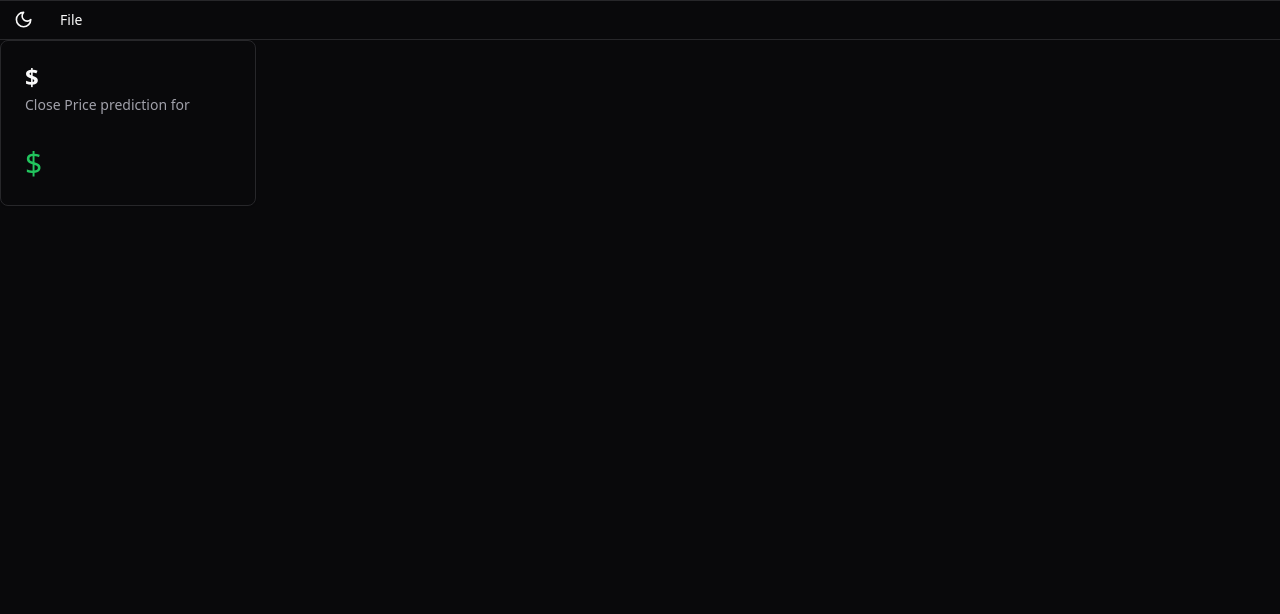
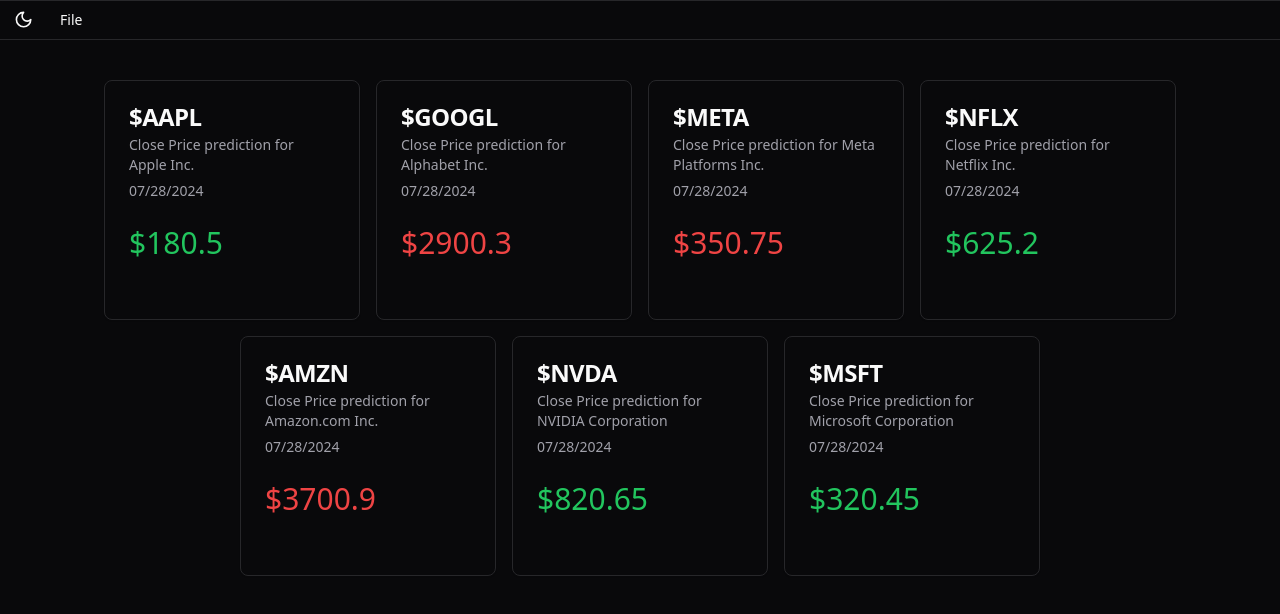
Before and after one commit to jbrijs/faang-finance-frontend, a React (Vite) app: page / in a window 1280 px wide. Shown: the top 614 px of the page. Built offline with nearby package versions, Linux system fonts and the light colour scheme.

Commit message:
todays predictions scaffold

```diff
--- a/src/components/home-page.tsx
+++ b/src/components/home-page.tsx
@@ -1,16 +1,22 @@
 import React from "react";
 import PredictionCard from "./prediction-card";
-
-
-
+import { testData } from "../utils";
 
 export function HomePage() {
   return (
     <>
-        <PredictionCard
-        />
+      <div className="flex flex-row flex-wrap items-center justify-center gap-4 pt-10">
+        {testData.map((data, index) => (
+          <PredictionCard
+            key={index}
+            ticker={data.ticker}
+            companyName={data.companyName}
+            prediction={data.prediction}
+            previous_close={data.previous_close}
+          />
+        ))}
+      </div>
     </>
   );
 }
-
 export default HomePage;
--- a/src/components/prediction-card.tsx
+++ b/src/components/prediction-card.tsx
@@ -4,26 +4,29 @@
 export interface PredictionCardProps {
     ticker: string;
     companyName: string;
-    date: string;
-    prediction: string;
+    prediction: number;
+    previous_close: number;
 }
 
 const PredictionCard: FC<PredictionCardProps> = (props) => {
-    const {ticker, companyName, date, prediction} = props
+    const {ticker, companyName, prediction, previous_close} = props
   return (
     <>
-    <Card className="w-1/5">
+    <Card className="w-1/5 h-60">
         <CardHeader>
           <CardTitle>${ticker}</CardTitle>
           <CardDescription>
             Close Price prediction for {companyName}
           </CardDescription>
           <CardDescription>
-            {date}
+            07/28/2024
           </CardDescription>
         </CardHeader>
         <CardContent>
-            <p className="text-3xl text-green-500">${prediction}</p>
+            <div>
+                <p className={prediction > previous_close ? "text-3xl text-green-500" : "text-3xl text-red-500"}>${prediction}</p>
+                <span></span>
+            </div>
         </CardContent>
       </Card>
     </>
--- a/utils.ts
+++ b/src/utils.ts
@@ -1,11 +1,7 @@
-export interface PredictionCardProps {
-    ticker: string;
-    companyName: string;
-    prediction: number;
-    previous_close: number;
-}
+import { PredictionCardProps } from "./components/prediction-card";
 
-const testData: PredictionCardProps[] = [
+
+export const testData: PredictionCardProps[] = [
     {
         ticker: "AAPL",
         companyName: "Apple Inc.",
@@ -16,25 +12,25 @@
         ticker: "GOOGL",
         companyName: "Alphabet Inc.",
         prediction: 2900.30,
-        previous_close: 2850.00,
+        previous_close: 2950.00,
     },
     {
         ticker: "META",
-        companyName: "Meta Platforms, Inc.",
+        companyName: "Meta Platforms Inc.",
         prediction: 350.75,
-        previous_close: 340.00,
+        previous_close: 360.00,
     },
     {
         ticker: "NFLX",
-        companyName: "Netflix, Inc.",
+        companyName: "Netflix Inc.",
         prediction: 625.20,
         previous_close: 610.00,
     },
     {
         ticker: "AMZN",
-        companyName: "Amazon.com, Inc.",
+        companyName: "Amazon.com Inc.",
         prediction: 3700.90,
-        previous_close: 3650.00,
+        previous_close: 3850.00,
     },
     {
         ticker: "NVDA",
```
